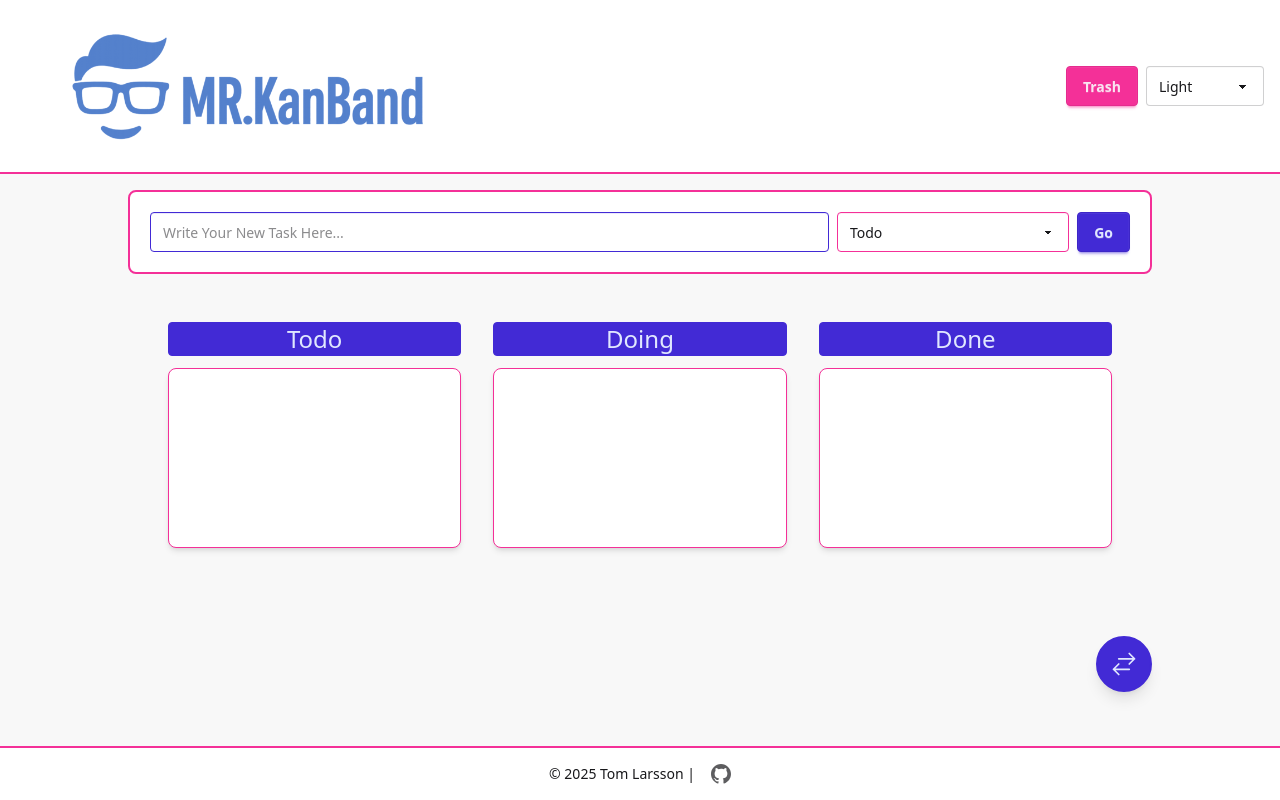
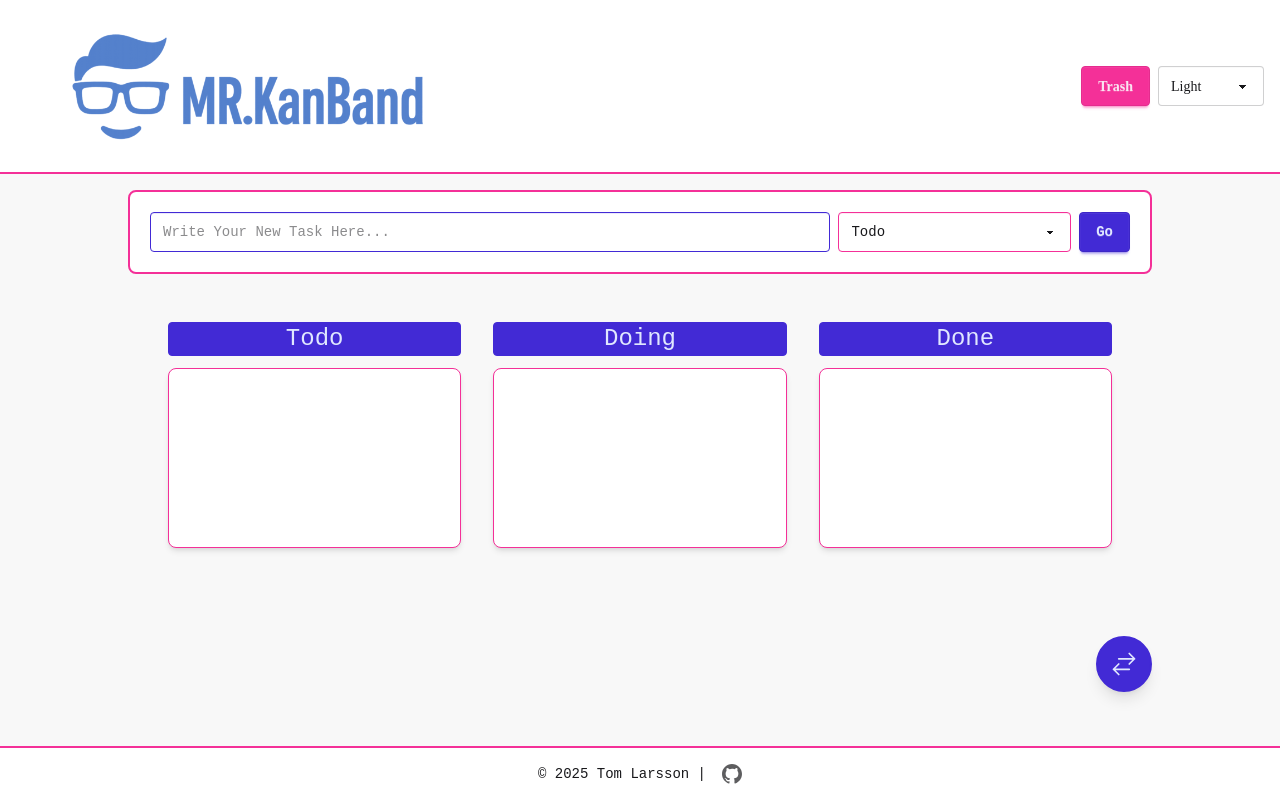
Before and after one commit to tombenrex/mrkanband, a React (Vite) app: page / in a window 1280 px wide. Built offline with nearby package versions, Linux system fonts and the light colour scheme; a web font is replaced by a local one.

Commit message:
now we ready

```diff
--- a/src/pages/BoardPage.jsx
+++ b/src/pages/BoardPage.jsx
@@ -33,23 +33,21 @@ export default function BoardPage() {
 
   return (
     <div className="min-h-screen flex flex-col relative transition-all duration-400 w-full bg-base-200 text-base-content">
-      {/* Header ska inte ha padding! */}
       <div
         className={`transition-opacity duration-300 ${
           editMode
-            ? 'opacity-70 pointer-events-none'
+            ? 'opacity-10 pointer-events-none'
             : 'opacity-100 pointer-events-auto'
         }`}
       >
         <Header />
       </div>
 
-      {/* Lägg padding på AddTaskForm */}
       <section
         aria-label="Add new task"
         className={`w-full px-2 sm:px-4 md:px-8 lg:px-16 xl:px-32 transition-opacity duration-300 ${
           editMode
-            ? 'opacity-70 pointer-events-none'
+            ? 'opacity-10 pointer-events-none'
             : 'opacity-100 pointer-events-auto'
         }`}
       >
@@ -60,7 +58,6 @@ export default function BoardPage() {
         />
       </section>
 
-      {/* Lägg padding på main-innehållet */}
       <main
         className="flex-1 flex flex-col items-center w-full px-2 sm:px-4 md:px-8 lg:px-16 xl:px-32"
         role="main"
@@ -137,7 +134,7 @@ export default function BoardPage() {
       <div
         className={`transition-opacity duration-300 ${
           editMode
-            ? 'opacity-70 pointer-events-none'
+            ? 'opacity-5 pointer-events-none'
             : 'opacity-100 pointer-events-auto'
         }`}
       >
--- a/src/styles/index.css
+++ b/src/styles/index.css
@@ -2,10 +2,10 @@
 @plugin "daisyui" {
   themes: all;
 }
-.font-monaspace {
+header {
   font-family: 'Monaspace Radon', cursive;
 }
 
-.font-fira {
+body {
   font-family: 'Fira Code Variable', monospace;
 }
```
